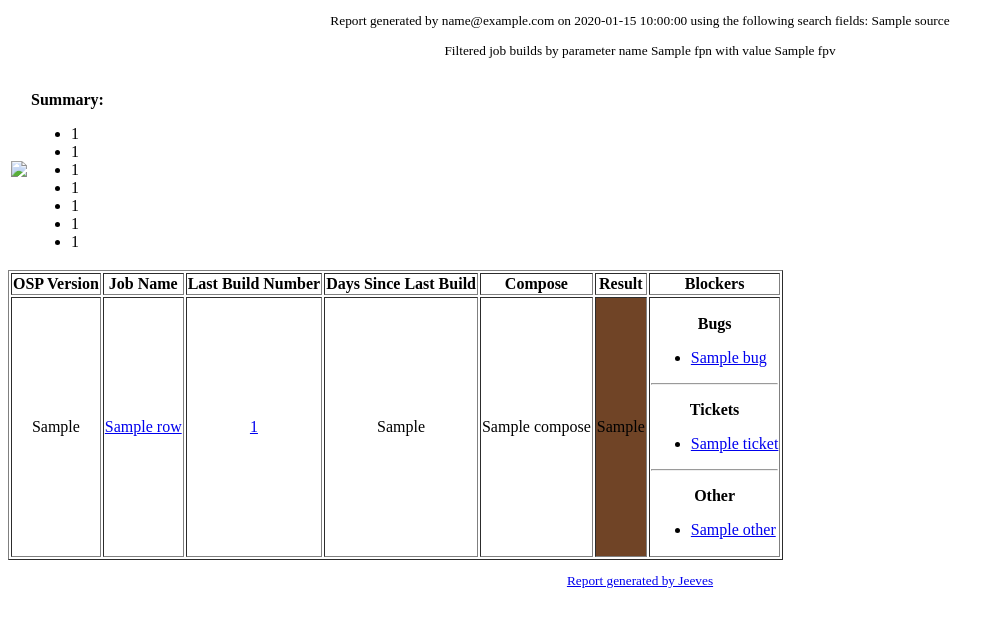
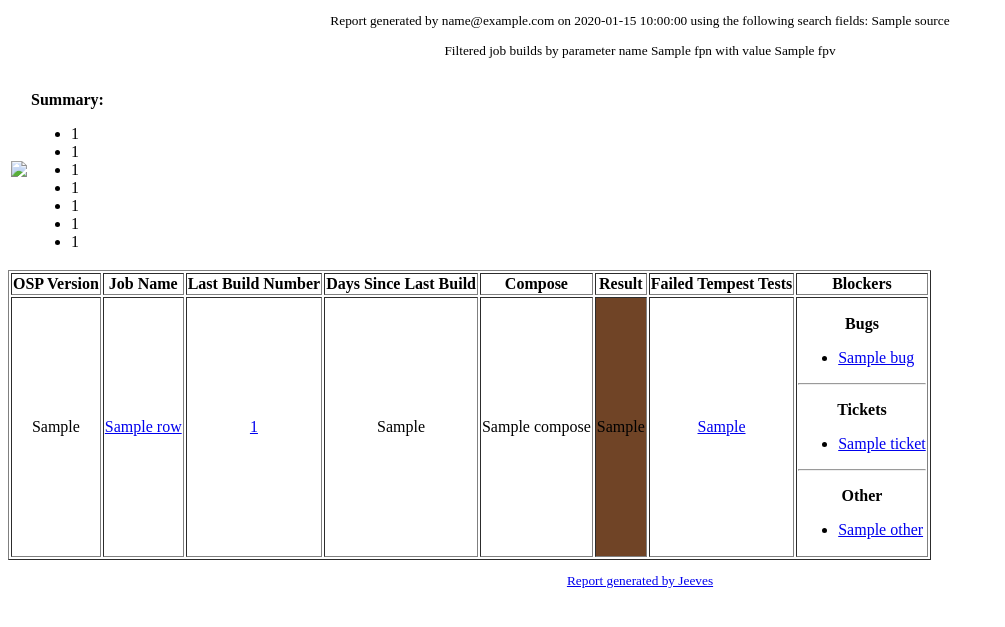
Before and after one commit to nathan-weinberg/jeeves, a Python web app: template templates/report_template.html in a window 1280 px wide. Shown: the top 627 px of the page, without its empty margins (0-1005 px from the left). Run offline with Jinja, Linux system fonts and the light colour scheme; the template is opened without the code that fills it: most values are stand-ins (such as "Sample title", 1, 10 or a date in 2020).

Commit message:
Add a column for number of failed tests(#170)

```diff
--- a/remind.py
+++ b/remind.py
@@ -95,7 +95,10 @@ def run_remind(config, blockers, server, header):
 						'blocker_bool': blocker_bool,
 						'bugs': bugs,
 						'tickets': tickets,
-						'other': other
+						'other': other,
+						'tempest_tests_failed': jenkins_api_info['tempest_tests_failed'],
+						'tempest_tests_url': jenkins_api_info['job_url'] + str(jenkins_api_info['lcb_num']) + '/testReport'
+
 					}
 
 					# append row to rows
--- a/report.py
+++ b/report.py
@@ -138,7 +138,9 @@ def run_report(config, blockers, server, header, test_email, no_email, template_
 				'blocker_bool': blocker_bool,
 				'bugs': bugs,
 				'tickets': tickets,
-				'other': other
+				'other': other,
+				'tempest_tests_failed': jenkins_api_info['tempest_tests_failed'],
+				'tempest_tests_url': jenkins_api_info['job_url'] + str(jenkins_api_info['lcb_num']) + '/testReport'
 			}
 
 			# append row to rows
--- a/templates/report_template.html
+++ b/templates/report_template.html
@@ -48,6 +48,7 @@
 						<th style="text-align: center;">Days Since Last Build</th>
 						<th style="text-align: center;">Compose</th>
 						<th style="text-align: center;">Result</th>
+						<th style="text-align: center;">Failed Tempest Tests</th>
 						<th style="text-align: center;">Blockers</th>
 					</tr>
 				</thead>
@@ -66,6 +67,13 @@
 							<td style="text-align: center;">{{row.compose}}</td>
 							<td style="text-align: center;" bgcolor="#3465a4"><a href="https://www.youtube.com/watch?v=68ugkg9RePc" style="text-decoration: none; color: #000;">{{row.lcb_result}}</a></td>
 							<td style="text-align: center;"><p>N/A</p></td>
+							{% if row.tempest_tests_failed != None %}
+								<td style="text-align: center;"><a href="{{row.tempest_tests_url}}">{{row.tempest_tests_failed}}</a></td>
+							{% else %}
+								<td style="text-align: center;">N/A</td>
+							{% endif %}
+
+
 
 						<!-- LCB is "UNSTABLE" -->
 						{% elif row.lcb_result == "UNSTABLE" %}
@@ -73,6 +81,11 @@
 							<td style="text-align: center;">{{row.build_days_ago}}</td>
 							<td style="text-align: center;">{{row.compose}}</td>
 							<td style="text-align: center;" bgcolor="#ffb738">{{row.lcb_result}}</td>
+							{% if row.tempest_tests_failed != None %}
+								<td style="text-align: center;"><a href="{{row.tempest_tests_url}}">{{row.tempest_tests_failed}}</a></td>
+							{% else %}
+								<td style="text-align: center;">N/A</td>
+							{% endif %}
 							{% if row.blocker_bool == False %}
 								<td style="text-align: center;">No blockers have been filed for this job</td>
 							{% else %}
@@ -85,6 +98,11 @@
 							<td style="text-align: center;">{{row.build_days_ago}}</td>
 							<td style="text-align: center;">{{row.compose}}</td>
 							<td style="text-align: center;" bgcolor="#ef2929">{{row.lcb_result}}</td>
+							{% if row.tempest_tests_failed != None %}
+								<td style="text-align: center;"><a href="{{row.tempest_tests_url}}">{{row.tempest_tests_failed}}</a></td>
+							{% else %}
+								<td style="text-align: center;">N/A</td>
+							{% endif %}
 							{% if row.blocker_bool == False %}
 								<td style="text-align: center;">No blockers have been filed for this job</td>
 							{% else %}
@@ -107,6 +125,11 @@
 							{% else %}
 								<td style="text-align: center;" bgcolor="#704426">{{row.lcb_result}}</td>
 							{% endif %}
+							{% if row.tempest_tests_failed != None %}
+								<td style="text-align: center;"><a href="{{row.tempest_tests_url}}">{{row.tempest_tests_failed}}</a></td>
+							{% else %}
+								<td style="text-align: center;">N/A</td>
+							{% endif %}
 							{% if row.blocker_bool == False %}
 								<td style="text-align: center;">No blockers have been filed for this job</td>
 							{% else %}
```
Also changed, not shown: functions.py (+6 -2 lines), templates/remind_template.html (+16 -0 lines).
